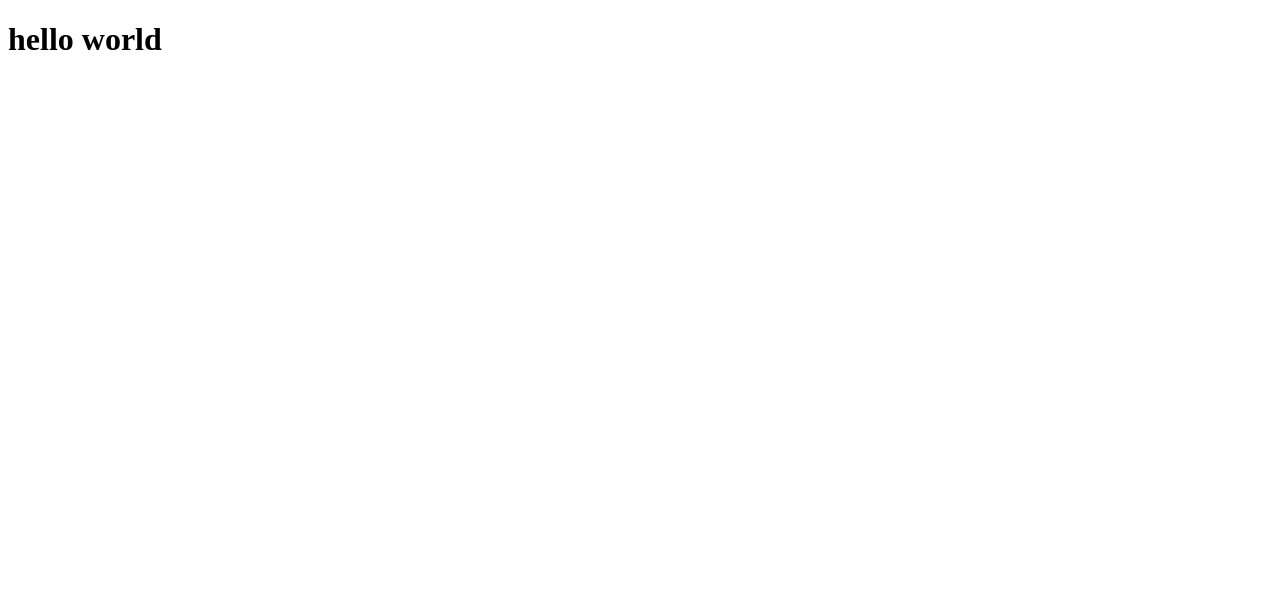
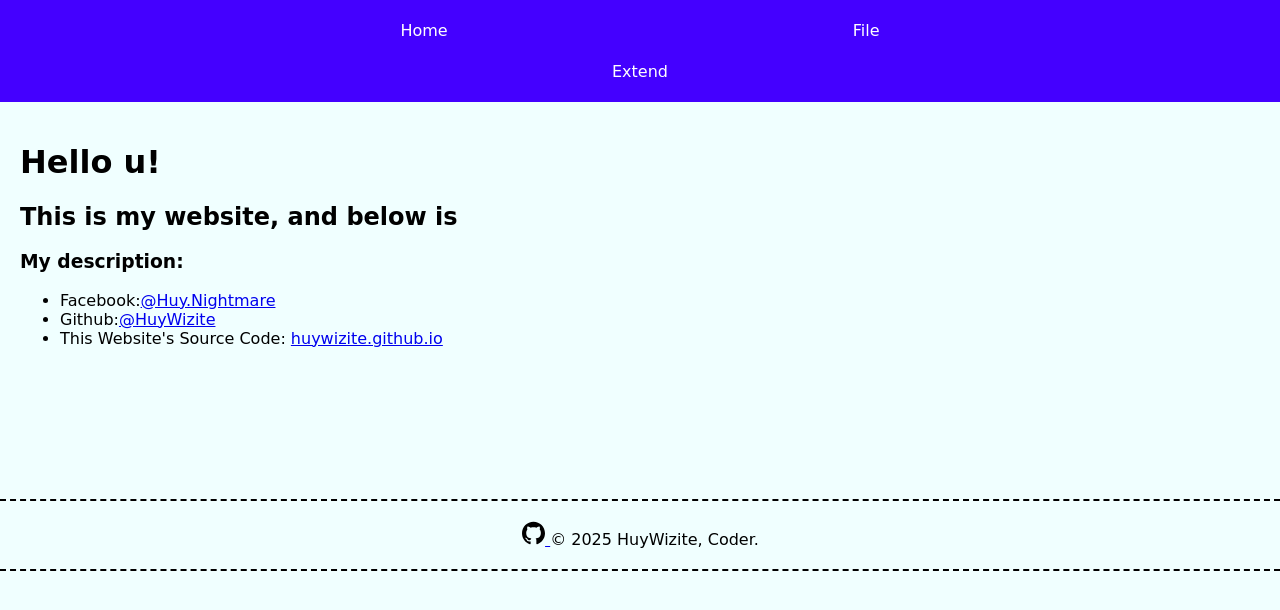
Before and after one commit to HuyWizite/huywizite.github.io, a plain HTML site: page index.html in a window 1280 px wide. Drawn offline with Linux system fonts and the light colour scheme.

Commit message:
Initial commit

```diff
--- a/index.html
+++ b/index.html
@@ -3,9 +3,36 @@
     <head>
         <meta charset="UTF-8">
         <meta name="viewport" content="width=device-width, initial-scale=1.0">
-    <title>Github.io</title>
+        <title>Github.io | HuyWizite</title>
+        <link rel="stylesheet" href="style.css">
     </head>
     <body>
-    <h1>hello world</h1>
+        <div class="Navigate_Bar">
+            <a href="https://huywizite.github.io/">Home</a>
+            <a href="https://huywizite.github.io/Files">File</a>
+            <a href="#Ex" onclick="EX_Menu()">Extend</a>
+        </div>
+        <div class="Main">
+            <h1>Hello u!</h1>
+            <h2>This is my website, and below is</h2>
+            <h3>My description:</h3>
+                <ul>
+                    <li>Facebook:<a href="https://www.facebook.com/Huy.Nightmare">@Huy.Nightmare</a></li>
+                    <li>Github:<a href="https://github.com/HuyWizite">@HuyWizite</a></li>
+                    <li>This Website's Source Code: <a href="https://github.com/HuyWizite/huywizite.github.io">huywizite.github.io</a></li>
+                </ul>
+        </div>
+        <footer class="Footer">
+            <h2 hidden>footer</h2>
+            <div class="Footer_Title">
+                <a arira-label="Homepage" title="HuyWizite" class="Footer_Logo" href="https://huywizite.github.io">
+                    <svg aria-hidden="true" height="24" viewBox="0 0 24 24" version="1.1" width="24" data-view-component="true" class="octicon octicon-mark-github">
+                        <path d="M12.5.75C6.146.75 1 5.896 1 12.25c0 5.089 3.292 9.387 7.863 10.91.575.101.79-.244.79-.546 0-.273-.014-1.178-.014-2.142-2.889.532-3.636-.704-3.866-1.35-.13-.331-.69-1.352-1.18-1.625-.402-.216-.977-.748-.014-.762.906-.014 1.553.834 1.769 1.179 1.035 1.74 2.688 1.25 3.349.948.1-.747.402-1.25.733-1.538-2.559-.287-5.232-1.279-5.232-5.678 0-1.25.445-2.285 1.178-3.09-.115-.288-.517-1.467.115-3.048 0 0 .963-.302 3.163 1.179.92-.259 1.897-.388 2.875-.388.977 0 1.955.13 2.875.388 2.2-1.495 3.162-1.179 3.162-1.179.633 1.581.23 2.76.115 3.048.733.805 1.179 1.825 1.179 3.09 0 4.413-2.688 5.39-5.247 5.678.417.36.776 1.05.776 2.128 0 1.538-.014 2.774-.014 3.162 0 .302.216.662.79.547C20.709 21.637 24 17.324 24 12.25 24 5.896 18.854.75 12.5.75Z"></path>
+                    </svg>
+                </a>
+                <span>© 2025 HuyWizite,&nbsp;Coder.</span>
+            </div>
+        </footer>
+        <script src=""></script>
     </body>
 </html>
--- /dev/null
+++ b/style.css
@@ -0,0 +1,6 @@
+body {background-color: azure; font-family: cursive; margin: 0; padding: 0;}
+.Navigate_Bar {background-color: rgb(68, 0, 255); padding: 10px; text-align: center;}
+.Navigate_Bar a{color: white; text-decoration: none; padding: 11px 200px; display: inline-block;}
+.Navigate_Bar a:hover{background-color: rgb(72, 255, 0); border-radius: 5px;}
+.Main {flex: 1; padding: 20px;}
+.Footer {text-align: center; border-top: 2px dashed; border-bottom: 2px dashed; margin-top: 115px; padding:20px;}
```
Lines whose indentation alone changed are shown as unchanged.
